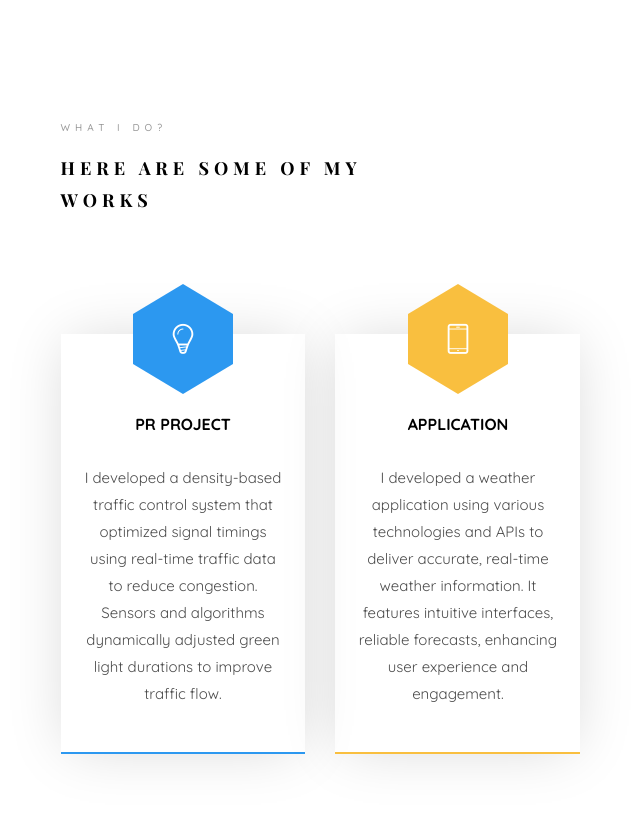
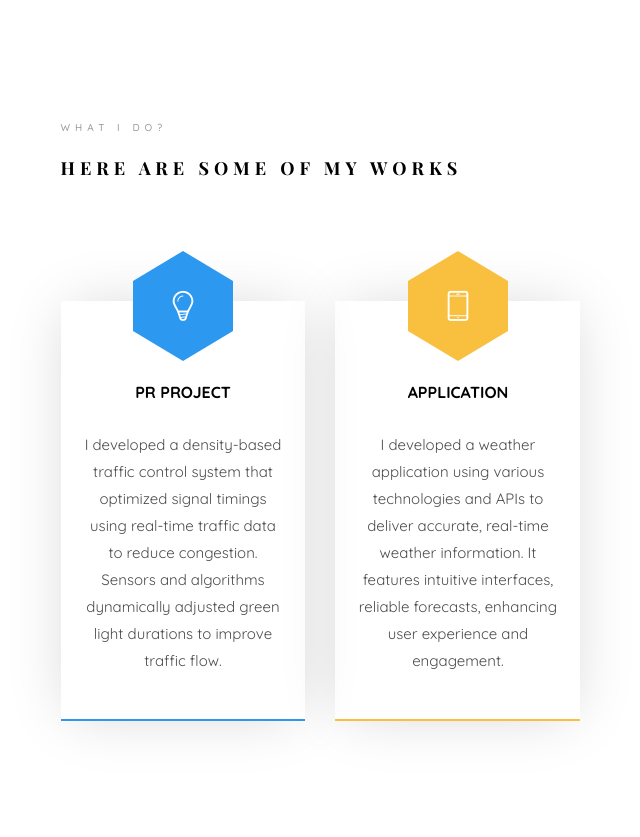
Before and after one commit to Shravya28H0/my-portfolio, a plain HTML site: page index.html in a window 1280 px wide. Shown: the part 1919-2756 px from the top of the page, without its empty margins (332-972 px from the left). Drawn offline with nearby package versions, Linux system fonts and the light colour scheme; files whose address does not match are found by name; a web font is replaced by a local one.

Commit message:
Update index.html

```diff
--- a/index.html
+++ b/index.html
@@ -194,7 +194,7 @@
 					<div class="row">
 						<div class="col-md-6 col-md-offset-3 col-md-pull-3 animate-box" data-animate-effect="fadeInLeft">
 							<span class="heading-meta">What I do?</span>
-							<h2 class="colorlib-heading">Here are some of my works</h2>
+							<h2 class="colorlib-heading" style="white-space: nowrap">Here are some of my works</h2>
 						</div>
 					</div>
 					<div class="row row-pt-md">
```
